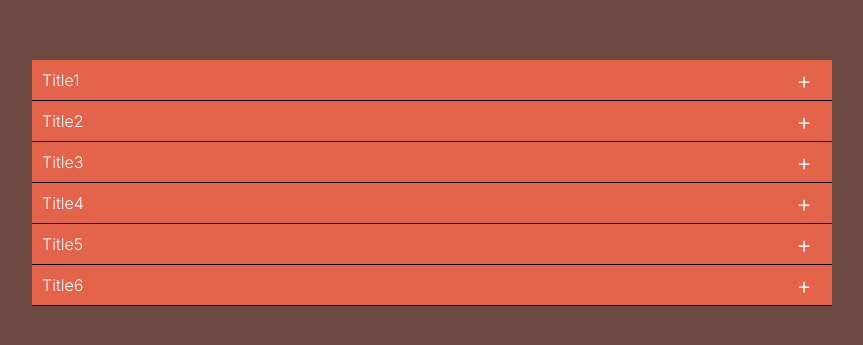
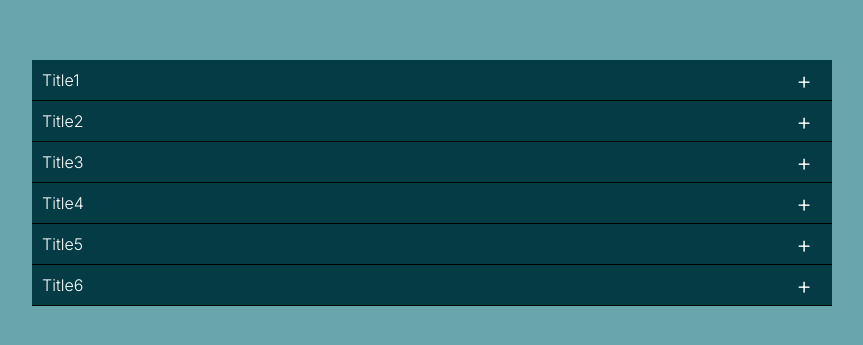
Before and after one commit to dmytro-soroka-40/Accordion, a plain HTML site: page index.html in a window 1280 px wide. Shown: the part 217-562 px from the top of the page, without its empty margins (208-1071 px from the left). Drawn offline with Linux system fonts and the light colour scheme.

Commit message:
add new design

```diff
--- a/index.html
+++ b/index.html
@@ -5,6 +5,7 @@
     <meta name="viewport" content="width=device-width, initial-scale=1.0" />
     <title>Menu-accordion</title>
     <link rel="preconnect" href="https://fonts.gstatic.com" />
+    <link rel="shortcut icon" href="/favicon.png" type="image/x-icon" />
     <link
       href="https://fonts.googleapis.com/css2?family=Inter:wght@300&display=swap"
       rel="stylesheet"
--- a/style.css
+++ b/style.css
@@ -10,7 +10,7 @@ body {
   justify-content: center;
   height: 100vh;
 
-  background-color: rgb(110, 74, 66);
+  background-color: #69a5ac;
 }
 
 .accordion {
@@ -30,7 +30,7 @@ body {
 
   padding: 10px;
 
-  background-color: rgb(228, 100, 75);
+  background-color: #053b45;
   color: #ffffff;
 
   cursor: pointer;
@@ -54,7 +54,7 @@ body {
 
   height: 0;
 
-  background-color: rgb(74, 64, 65);
+  background-color: #c5dfe6;
   color: rgb(101, 91, 92);
 
   overflow: hidden;
```
Also changed, not shown: favicon.png (added).
